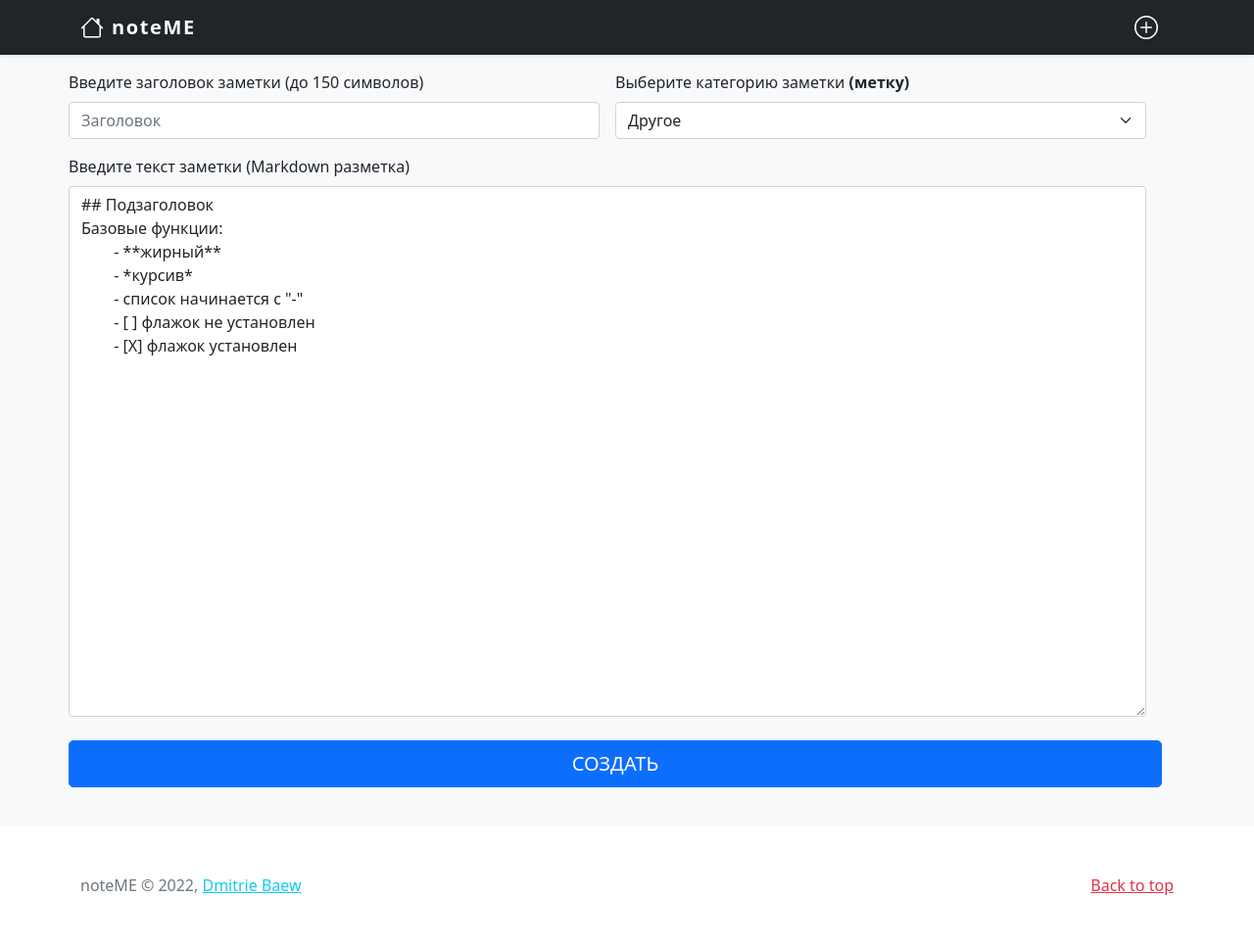
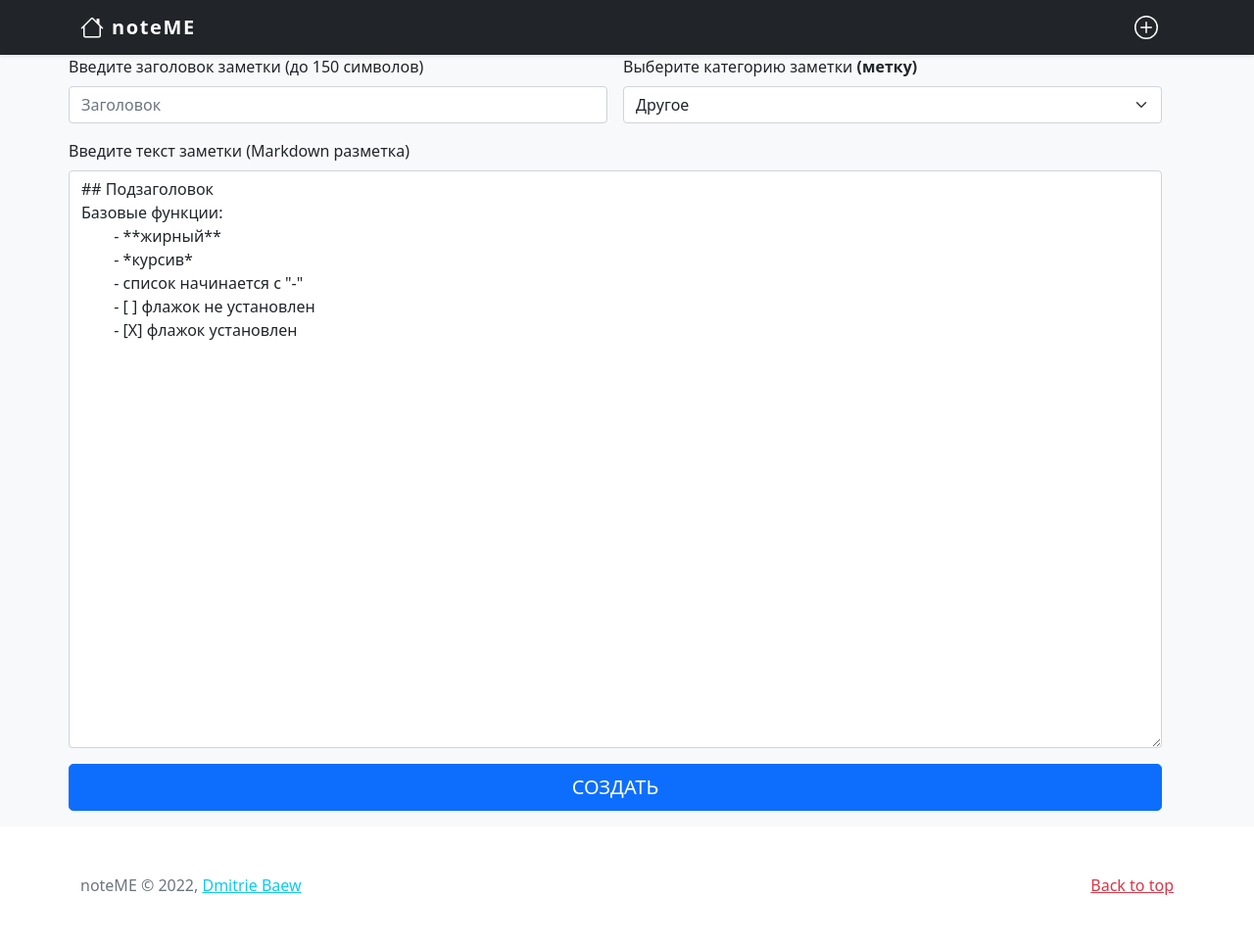
Before and after one commit to DmitrieBaev/NoteME, a Flask app: page /create-note in a window 1280 px wide. Shown: the whole page at 98% size. Run offline with Flask 2, Linux system fonts and the light colour scheme.

Commit message:
Правки в отображении элементов в шаблоне добавления заметки

```diff
--- a/templates/note-create.html
+++ b/templates/note-create.html
@@ -5,7 +5,6 @@
 	<div class="row g-5">
 		<div class="row mt-5">
 			<form class="needs-validation" novalidate="" method="post">
-				<div class="row g-3">
 				<div class="row g-3">
 					<!-- Заголовок -->
 					<div class="col-md-6">
@@ -21,7 +20,7 @@
 					<!-- Текст заметки -->
 					<div class="col-12">
 						<label for="noteText" class="form-label">Введите текст заметки (Markdown разметка)</label>
-							<textarea class="form-control" name="text" id="noteText" rows="22">
+						<textarea class="form-control" name="text" id="noteText" rows="24">
 ## Подзаголовок
 Базовые функции:
 	- **жирный**
@@ -31,9 +30,10 @@
 	- [X] флажок установлен</textarea>
 						<div class="invalid-feedback">Please enter your shipping address.</div>
 					</div>
+					<div class="col-12">
+						<input type="submit" class="w-100 btn btn-primary btn-lg" value="СОЗДАТЬ">
 					</div>
 				</div>
-				<input type="submit" class="w-100 btn btn-primary btn-lg my-4" value="СОЗДАТЬ">
 			</form>
 			<small class="mb-3"></small>
 		</div>
```
Lines whose indentation alone changed are shown as unchanged.
